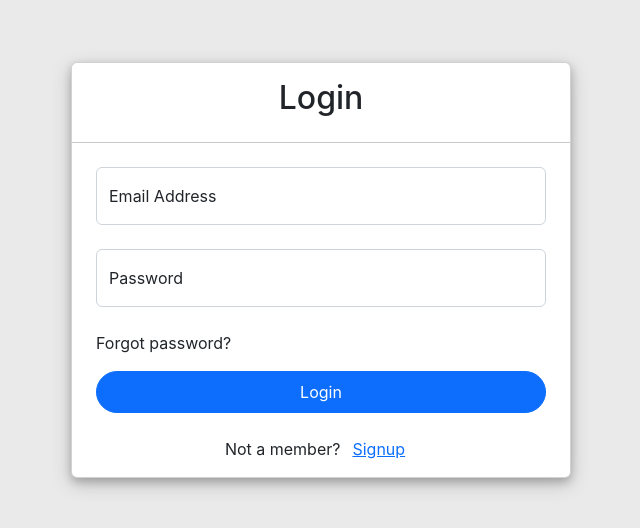
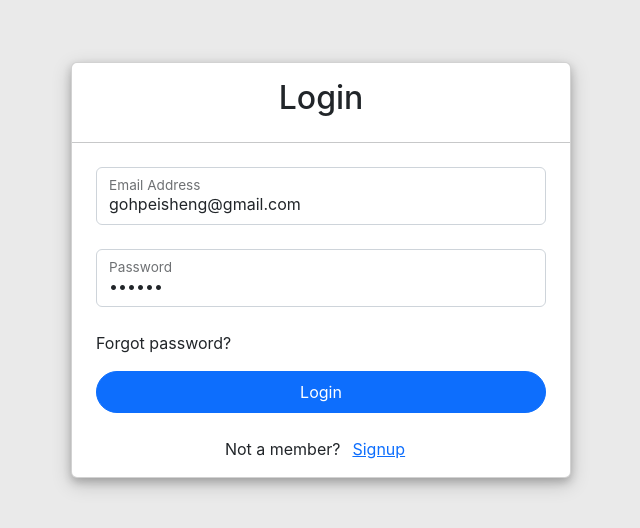
Before and after one commit to AhPei/SparkGrow-React, a React (Create React App) app: page /login in a window 1280 px wide. Shown: the part 130-658 px from the top of the page, without its empty margins (319-959 px from the left). Built offline with nearby package versions, Linux system fonts and the light colour scheme; no server answers.

Commit message:
Update Login.js

```diff
--- a/src/pages/Authentication/Login.js
+++ b/src/pages/Authentication/Login.js
@@ -13,8 +13,10 @@ import useDocumentTitle from "../../hooks/useDocumentTitle";
 export default function Loginpage({ title }) {
   useDocumentTitle(title);
 
-  const [email, setEmail] = useState("");
-  const [password, setPassword] = useState("");
+  const [email, setEmail] = useState("gohpeisheng@gmail.com");
+  const [password, setPassword] = useState("001019");
+  // const [email, setEmail] = useState("");
+  // const [password, setPassword] = useState("");
 
   const { isLoading, isSuccess, mutate: login } = useLogin();
 
```
